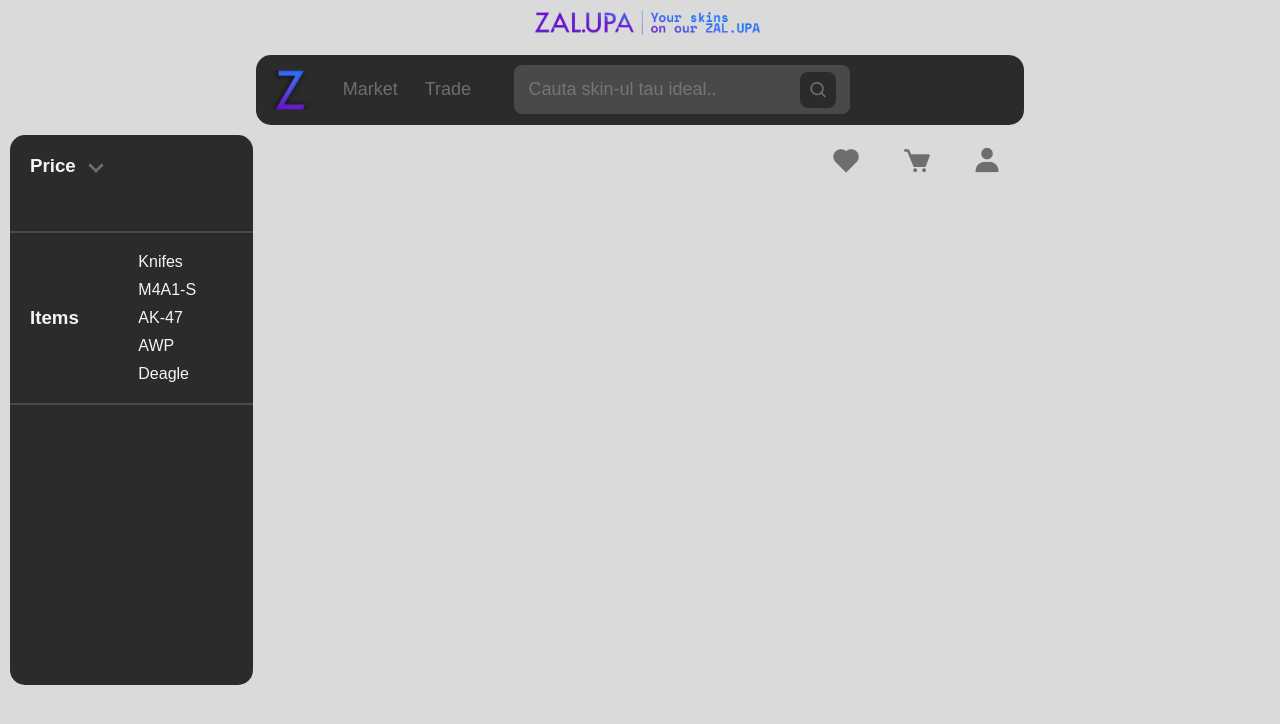
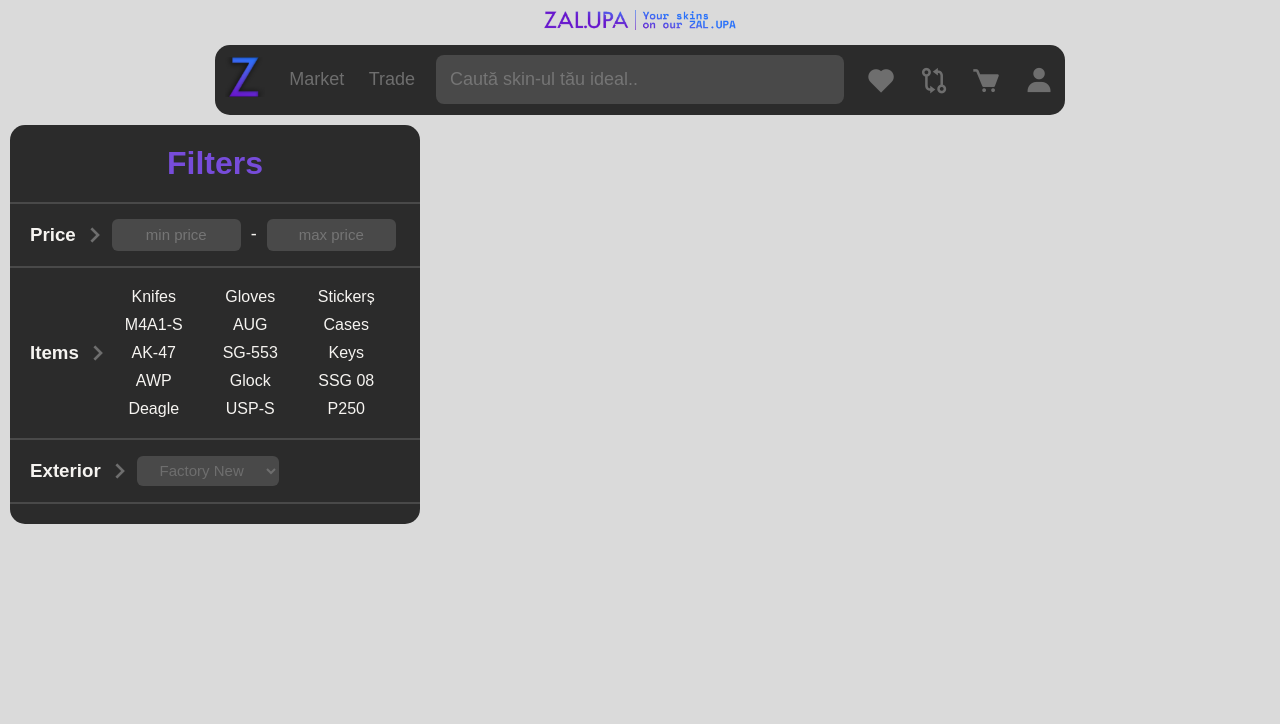
Before and after one commit to v3sKer/zal-upa, a plain HTML site: page index.html in a window 1280 px wide. Drawn offline with nearby package versions, Linux system fonts and the light colour scheme.

Commit message:
v. 0.3.1

```diff
--- a/index.html
+++ b/index.html
@@ -6,7 +6,6 @@
     <meta http-equiv="X-UA-Compatible" content="IE=edge">
     <meta name="viewport" content="width=device-width, initial-scale=1.0">
     <title>Document</title>
-    <script src="script.js"></script><!-- Main JS -->
     <link rel="icon" href="./assets/img/logo_little.png">
     <link rel="stylesheet" href="./style.css"> <!-- Main CSS -->
     <link href='https://unpkg.com/boxicons@2.1.4/css/boxicons.min.css' rel='stylesheet'> <!-- Icons Stylesheet -->
@@ -14,14 +13,15 @@
 
 <body>
     <div class="header"><!-- Start header section -->
-        <div class="headerLogo"><img id="logoHeader" src="./assets/img/logo_wide.png" alt="logo"></div>
+        <img id="logoHeader" src="./assets/img/logo_wide.png" alt="logo">
     </div>
     <!-- End header secction -->
 
 
     <div class="navbar"><!-- Start navbar section -->
-        <div class="logo"><a href="#"><img id="navbarLogo" src="./assets/img/logo_little.png" alt="navbarLogo"></a></div>
+
         <div class="navbarButtonsLeft">
+            <a class="navbarItem" href="#"><img id="navbarLogo" src="./assets/img/logo_little.png" alt="navbarLogo"></a>
             <ul class="menu">
                 <li><a class="navbarItem" href="#">Market</a>
                     <ul class="dropdown-menu">
@@ -33,13 +33,12 @@
             </ul>
             <a class="navbarItem" href="#">Trade</a></li>
         </div>
-        <div class="navbarSearch">
-            <button type="submit" id="navbarSearchBtn"><i class='bx bx-search'></i></button>
-            <input type="text" placeholder="Cauta skin-ul tau ideal..">
-        </div>
+        <form class="navbarSearch">
+            <input type="text" placeholder="Caută skin-ul tău ideal..">
+        </form>
         <div class="navbarButtonsRight">
             <a id="navbarIcon" class="navbarItem" href="#"><i class='bx bxs-heart'></i></a>
-            <!-- <a id="navbarIcon" class="navbarItem" href="#"><i class='bx bx-git-compare' ></i></a> -->
+            <a id="navbarIcon" class="navbarItem" href="#"><i class='bx bx-git-compare'></i></a>
             <a id="navbarIcon" class="navbarItem" href="#"><i class='bx bxs-cart'></i></a>
             <a id="navbarIcon" class="navbarItem" href="#"><i class='bx bxs-user'></i></a>
         </div>
@@ -47,15 +46,13 @@
     <!-- End navbar section -->
 
     <div class="sidebar"><!-- Start sidebar section -->
+        <div class="sidebarSection" id="sidebarHeader"><h1>Filters</h1></div>
         <div class="sidebarSection" id="sidebarSection_price">
-            <h3>Price</h3>
-            <a class="sidebarSection_display-toggle-btn"><i class='bx bx-chevron-down'></i></a>
-            <div class="sidebarSection_display-toggle">
-                <input type="text" name="min"><input type="text" name="max">
-            </div>
+            <h3>Price</h3><i class='bx bx-chevron-right'></i>
+            <input type="text" placeholder="min price"><p>-</p><input type="text" placeholder="max price">
         </div>
         <div class="sidebarSection">
-            <h3>Items</h3>
+            <h3>Items</h3><i class='bx bx-chevron-right'></i>
             <ul class="sidebarList">
                 <li class="sidebarItem"><a href="#">Knifes</a></li>
                 <li class="sidebarItem"><a href="#">M4A1-S</a></li>
@@ -63,6 +60,31 @@
                 <li class="sidebarItem"><a href="#">AWP</a></li>
                 <li class="sidebarItem"><a href="#">Deagle</a></li>
             </ul>
+            <ul class="sidebarList">
+                <li class="sidebarItem"><a href="#">Gloves</a></li>
+                <li class="sidebarItem"><a href="#">AUG</a></li>
+                <li class="sidebarItem"><a href="#">SG-553</a></li>
+                <li class="sidebarItem"><a href="#">Glock</a></li>
+                <li class="sidebarItem"><a href="#">USP-S</a></li>
+            </ul>
+            </ul>
+            <ul class="sidebarList">
+                <li class="sidebarItem"><a href="#">Stickerș</a></li>
+                <li class="sidebarItem"><a href="#">Cases</a></li>
+                <li class="sidebarItem"><a href="#">Keys</a></li>
+                <li class="sidebarItem"><a href="#">SSG 08</a></li>
+                <li class="sidebarItem"><a href="#">P250</a></li>
+            </ul>
+        </div>
+        <div class="sidebarSection">
+            <h3>Exterior</h3><i class='bx bx-chevron-right'></i>
+            <select name="float" id="floatSelection">
+                <option value="fn">Factory New</option>
+                <option value="mw">Minimal Wear</option>
+                <option value="ft">Field Tested</option>
+                <option value="ww">Well-Worn</option>
+                <option value="bs">Battle Scared</option>
+            </select>
         </div>
     </div>
     <!-- End sidebar section -->
--- a/script.js
+++ /dev/null
@@ -1,5 +0,0 @@
-$(document).ready(function() {
-    $(".sidebarSection_display-toggle-btn").click(function() {
-        $(".sidebarSection_display-toggle").slideToggle("slow");
-    });
-});
--- a/style.scss
+++ b/style.scss
@@ -11,36 +11,19 @@ body {
     margin: 0;
     padding: 0;
     background-color: $bgColorPos0;
-    font-family: Montserrat, sans-serif;
-}
-
-hr {
-    margin: 20px 0px;
-    border-top: 2px solid $hrColor;
+    font-family: Montserrat, Arial, sans-serif;
 }
 
 /* Start header section */
 
 .header {
-    margin: auto;
-    background-color: $bgColorPos0;
-    height: 40px;
-    width: 55%;
-    border-radius: 16px;
-}
-
-.headerLogo {
-    display: block;
-    margin: 10px auto;
+    display: flex;
+    justify-content: center;
 }
 
 #logoHeader {
-    margin: 5px auto;
-    height: 100%;
-    width: 20%;
-    scale: 160%;
-    position: relative;
-    left: 41%;
+    width: 15%;
+    padding: 10px;
 }
 
 /* End header section */
@@ -50,112 +33,77 @@ hr {
 /* Start navbar section */
 
 .navbar {
+    display: flex;
+    justify-content: space-between;
     margin: 5px auto;
     background-color: $bgColorPos1;
     height: 70px;
-    width: 60%;
+    width: 850px;
     border-radius: 15px;
-}
-
-.logo {
-    display: inline-block;
-    margin: 15px 15px;
-    height: 40px;
-    width: 40px;
-    cursor: pointer;
 }
 
 #navbarLogo {
     width: 40px;
     height: 40px;
-    overflow: hidden;
-    transition: 0.2s;
+    transition: 0.3s;
 }
 
 #navbarLogo:hover {scale: 110%; transition: 0.5s;}
 
 .navbarButtonsLeft {
-    display: inline-block;
-    margin: 22px 0px;
-    vertical-align: top;
+    display: flex;
+    align-items: center;
+    width: 210px;
+    justify-content: space-between;
 }
 
 .navbarItem {
-    margin: 0px 10px;
+    margin: 0;
+    padding: 10px;
     font-size: 18px;
     color: $bgColorPos3;
-    vertical-align: middle;
     text-decoration: none;
     text-align: center;
-    transition: 0.5s;
+    transition: 0.3s;
 }
 
-.navbarItem:hover {color: $whiteColor;}
+.navbarItem:hover {color: $whiteColor; transition: 0.5s;}
 
 .navbarSearch {
-    display: inline;
-    position: relative;
-    left: -1.5%;
+    display: flex;
+    flex-direction: row;
+    justify-content: center;
+    align-items: center;
 }
 
-.navbar input[type=text] {
-    z-index: 0;
-    overflow: hidden;
-    position: relative;
+.navbarSearch input[type=text] {
+    width: 380px;
     font-family: Montserrat, sans-serif;
     font-size: 18px;
     background-color: $bgColorPos2;
     color: $whiteColor;
     padding: 14px 14px;
-    width: 40%;
-    margin: 10px 0px;
     border-radius: 8px;
     border: none;
     text-align: left;
-    vertical-align: top;
 }
 
-#navbarSearchBtn {
-    z-index: 1;
-    background-color: $bgColorPos1;
-    position: relative;
-    left: 42.5%;
-    top: -20.5%;
-    border: none;
-    height: 36px;
-    width: 36px;
-    border-radius: 8px;
-    transition: 0.5s;
-    cursor: pointer;
-}
-
-#navbarSearchBtn i {
-    padding: 3px;
-    scale: 150%;
-    color: $bgColorPos3;
-    transition: 0.5s;
-}
-
-#navbarSearchBtn:hover i {color: $whiteColor;}
+.navbarSearch input:focus {outline: 1px solid $bgColorPos3;}
 
 .navbarButtonsRight {
-    float: right;
-    display: inline;
-}
-
-#navbarIcon {
-    vertical-align: bottom;
-    display: inline-block;
-    height: 46px;
-    width: 46px;
+    display: flex;
+    width: 210px;
+    align-items: center;
+    justify-content: space-between;
 }
 
 #navbarIcon i {
-    margin: 26px 0px 0px -8px;
     color: $bgColorPos3;
+    scale: 170%;
+    padding: 2px;
+    margin: 5px;
+    transition: 0.3s;
     vertical-align: bottom;
-    scale: 170%;
-    transition: 0.3s;
 }
 
 #navbarIcon:hover i {color: $whiteColor;}
@@ -169,22 +117,34 @@ hr {
 .sidebar {
     margin: 10px 10px;
     border-radius: 15px;
-    width: 19%;
-    min-height: 550px;
+    width: 410px;
+    height: auto;
     background-color: $bgColorPos1;
+    padding: 20px 0px;
 }
 
 .sidebarSection {
     margin: 0;
+    display: flex;
+    align-items: center;
     border-bottom: 2px solid $bgColorPos2;
 }
 
 .sidebarSection h3 {
     display: inline-block;
     color: $whiteColor;
-    padding: 0 0 0 20px;
+    padding: 20px 10px 20px 20px;
     margin: 0;
-    vertical-align: 250%;
+}
+
+.sidebarSection i {
+    scale: 200%;
+    color: $bgColorPos3;
+}
+
+.sidebarSection p {
+    color: $whiteColor;
+    font-size: 18px;
 }
 
 .sidebarList {
@@ -195,7 +155,8 @@ hr {
 }
 
 .sidebarItem {
-    padding: 5px 40px;
+    text-align: center;
+    padding: 5px;
     transition: 0.2s;
 }
 
@@ -206,40 +167,45 @@ hr {
 
 .sidebarItem a:hover {transition: 0.5s; color: $hoverColor;}
 
-.sidebarSection_display-toggle {
-    display: none;
+#sidebarHeader {
+    justify-content: center;
 }
 
-.sidebarSection_display-toggle-btn {
-    display: inline-flex;
-    vertical-align: top;
-    height: 32px;
-    width: 32px;
-    justify-content: center;
-    align-items: center;
-    margin: 16px 0 0 0;
-    cursor: pointer;
-}
-
-.sidebarSection_display-toggle-btn a:hover i {color: $whiteColor}
-
-#sidebarSection_price h3 {
-    padding: 20px 0 20px 20px;
-}
-
-#sidebarSection_price i {
-    scale: 200%;
-    color: $bgColorPos3;
+#sidebarHeader h1 {
+    margin: 0 0 20px 0;
+    color: #774cda;
 }
 
 #sidebarSection_price input[type=text] {
-    width: 40%;
+    font-family: Montserrat, Arial, sans-serif;
+    text-align: center;
+    width: 125px;
+    margin: 10px;
+    font-size: 15px;
     background-color: $bgColorPos2;
     color: $whiteColor;
     border: none;
     border-radius: 6px;
     height: 30px;
 }
+
+#floatSelection {
+    font-family: Montserrat, Arial, sans-serif;
+    text-align: center;
+    height: 30px;
+    margin: 10px;
+    padding: 0px 15px;
+    font-size: 15px;
+    background-color: $bgColorPos2;
+    color: $bgColorPos3;
+    border: none;
+    border-radius: 6px;
+    outline: none;
+    transition: 0.3s;
+}
+
+#floatSelection:focus {color: $whiteColor; transition: 0.5s;}
+
 
 /* End sidebar section */
 
@@ -252,7 +218,6 @@ hr {
     list-style: none;
     margin: 0;
     padding: 0;
-    flex-grow: 1;
     justify-content: center;
 }
 
```
Also changed, not shown: style.css, 1 other file.
